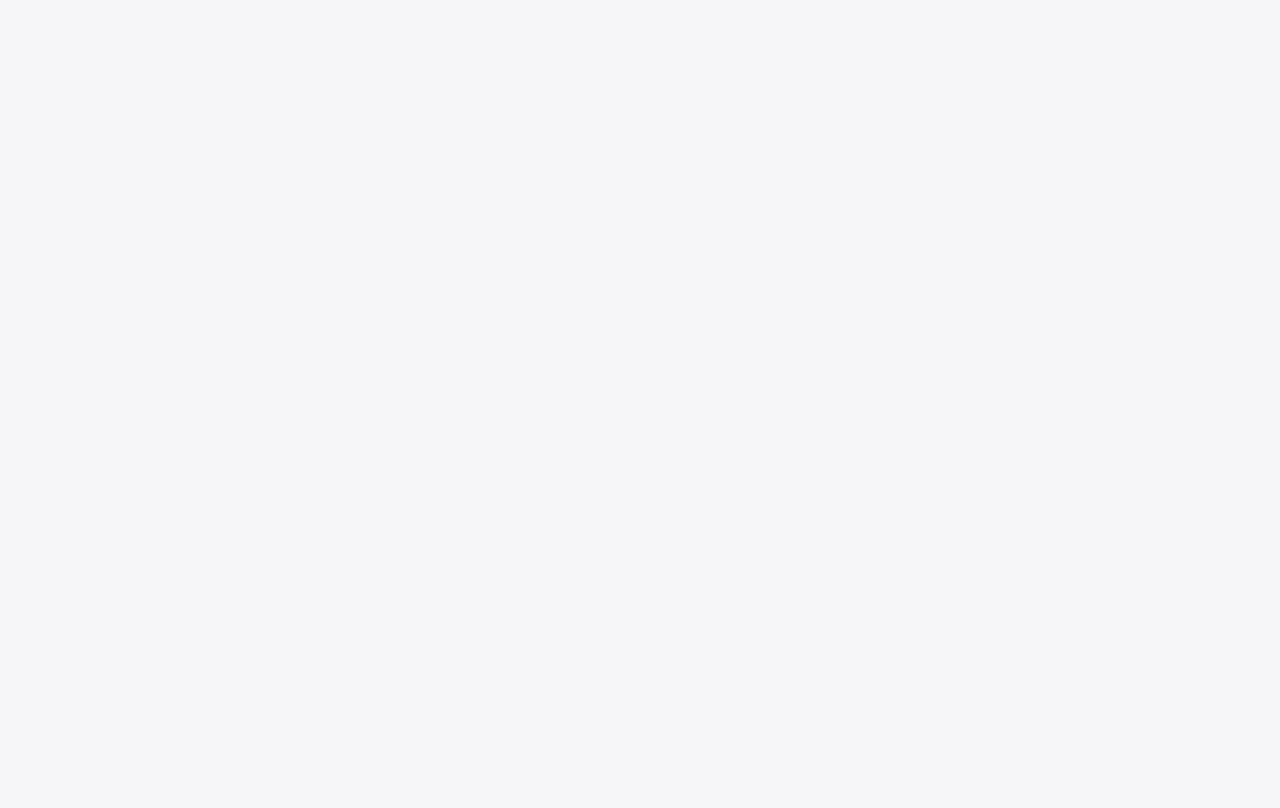
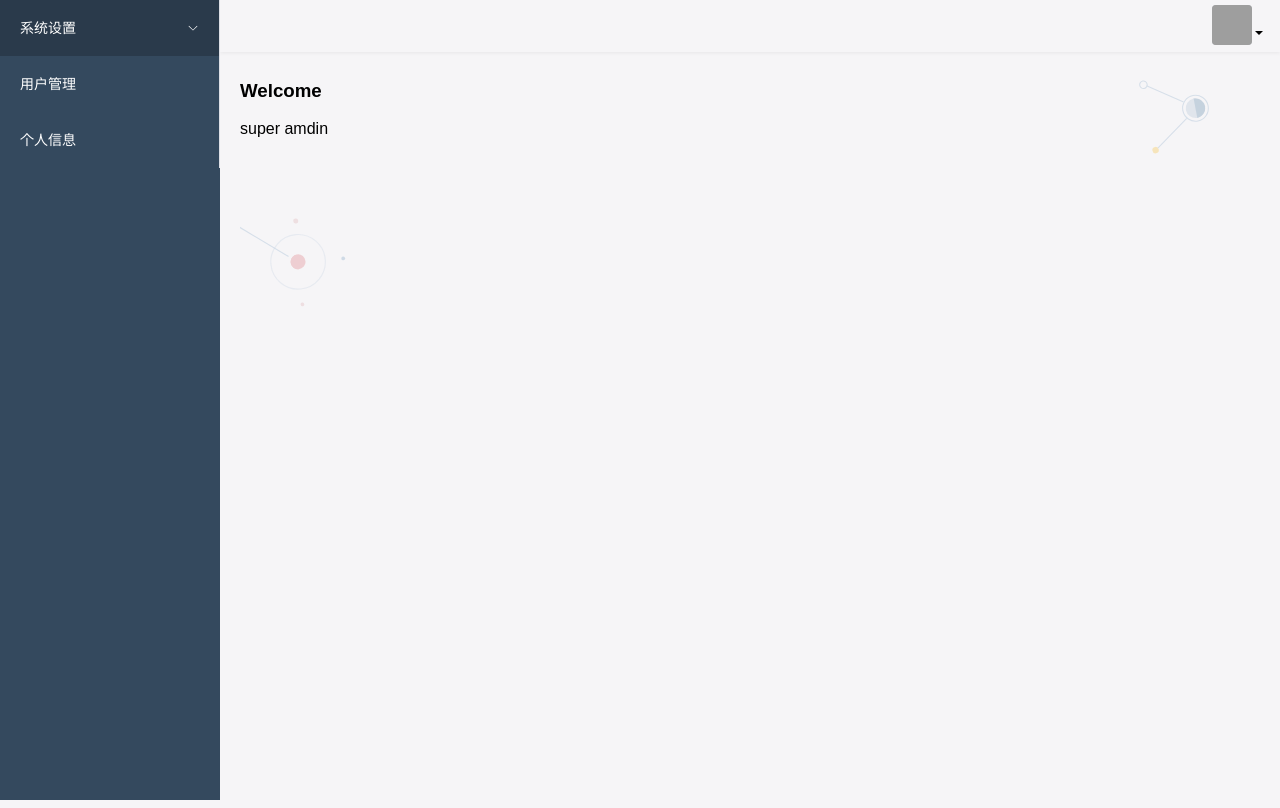
Before and after one commit to Alioth996/vue-gin-login-register, a Vue app in the folder client/: page /dashboard in a window 1280 px wide. Before the commit this address had no page. Built offline with nearby package versions, Linux system fonts and the light colour scheme; sample sign-in values are in the browser's storage; grey boxes are pictures that could not be loaded.

Commit message:
feat: add 404 page

```diff
--- a/client/src/assets/common.less
+++ b/client/src/assets/common.less
@@ -1,5 +1,7 @@
 * {
   box-sizing: border-box;
+  padding: 0;
+  margin: 0;
 }
 
 html,
--- a/client/src/main.js
+++ b/client/src/main.js
@@ -4,7 +4,6 @@ import router from './router'
 
 import ElementPlus from 'element-plus'
 import 'element-plus/dist/index.css'
-
 import '@/assets/common.less'
 
 const app = createApp(App)
--- a/client/src/router/index.js
+++ b/client/src/router/index.js
@@ -1,3 +1,4 @@
+import { ElMessage } from 'element-plus'
 import { createRouter, createWebHistory } from 'vue-router'
 
 const router = createRouter({
@@ -16,12 +17,33 @@ const router = createRouter({
       }
     },
     {
-      path: '/home/:username',
+      path: '/home',
       name: 'home',
       component: () => import('@/views/Home/Home.vue'),
-
+      redirect: '/dashboard',
+      children: [
+        {
+          name: 'dashboard',
+          path: '/dashboard',
+          component: () => import('@/views/Dashboard/index.vue')
+        }
+      ],
       meta: {
         title: 'home'
+      }
+    },
+    {
+      path: '/404',
+      name: 'PageNoExist',
+      component: () => import('../views/NotFound.vue'),
+      meta: {
+        title: 'Page not found'
+      }
+    },
+    {
+      path: '/:catchAll(.*)',
+      redirect: {
+        name: 'PageNoExist'
       }
     }
   ]
@@ -29,10 +51,11 @@ const router = createRouter({
 
 router.beforeEach((to, from, next) => {
   // 动态title
-  document.title = to.meta.title
+  document.title = to.meta.title ?? 'welcome'
   // 非跳转登录页并且没有登录,强制跳转login
   const re = localStorage.getItem('token')
   if (to.fullPath != '/login' && !re) {
+    ElMessage.error('未登录!!')
     next('/login')
   } else next()
 })
--- /dev/null
+++ b/client/src/views/Dashboard/index.vue
@@ -0,0 +1,20 @@
+<template>
+    <div class="dashboard">
+        <h1>Welcome</h1>
+        <br>
+        <p>super amdin</p>
+    </div>
+</template>
+
+<script setup>
+
+</script>
+
+<style scoped lang='less'>
+.dashboard {
+    width: 100%;
+    height: 100%;
+    background: url('../../assets/images/background.5825f033.svg') no-repeat center center/cover;
+
+}
+</style>
--- /dev/null
+++ b/client/src/views/Home/components/HomeHeader.vue
@@ -0,0 +1,41 @@
+<template>
+    <div class="home-header">
+        <el-dropdown trigger="click">
+            <span class="el-dropdown-link">
+                <el-avatar shape="square"
+                    src="https://wpimg.wallstcn.com/f778738c-e4f8-4870-b634-56703b4acafe.gif?imageView2/1/w/80/h/80" />
+                <span class="arrow"></span>
+            </span>
+            <template #dropdown>
+                <el-dropdown-menu>
+                    <el-dropdown-item>logout</el-dropdown-item>
+                    <el-dropdown-item>注销</el-dropdown-item>
+                </el-dropdown-menu>
+            </template>
+        </el-dropdown>
+    </div>
+    <!--  -->
+</template>
+
+<script setup>
+
+</script>
+
+<style scoped lang='less'>
+.home-header {
+    display: flex;
+    justify-content: end;
+    padding: 5px 20px 5px 0;
+    box-shadow: 0 1px 4px #00000010;
+}
+
+.arrow {
+    display: inline-block;
+    transform: translate(3px, -10px);
+    width: 0;
+    height: 0;
+    border-left: 4px solid transparent;
+    border-right: 4px solid transparent;
+    border-top: 4px solid #000;
+}
+</style>
--- /dev/null
+++ b/client/src/views/Home/components/HomeMenu.vue
@@ -0,0 +1,61 @@
+<template>
+    <div class="home-menu">
+        <el-menu active-text-color="#ffd04b" router background-color="#34495e" class="el-menu-vertical-demo"
+            default-active="2" text-color="#fff" @open="handleOpen" @close="handleClose">
+            <el-sub-menu index="1">
+                <template #title>
+                    <span>系统设置</span>
+                </template>
+                <el-menu-item index="1-1">item one</el-menu-item>
+                <el-menu-item index="1-2">item two</el-menu-item>
+            </el-sub-menu>
+            <el-menu-item index="/usermange" v-if="role">
+                <!-- 超管和管员可见 -->
+                <span>用户管理</span>
+            </el-menu-item>
+            <el-menu-item index="3">
+                <span>个人信息</span>
+            </el-menu-item>
+        </el-menu>
+    </div>
+</template>
+
+<script setup>
+import { onMounted, ref } from 'vue';
+import { useRouter } from 'vue-router';
+const router = useRouter()
+const role = ref(1)
+
+onMounted(() => {
+    pushRoute(role.value)
+})
+
+// 根据用户角色添加路由
+const pushRoute = (role) => {
+    if (!role) {
+        return
+    }
+    router.addRoute('home', {
+        path: '/usermange',
+        component: () => import('@/views/用户管理/index.vue')
+    })
+
+}
+
+const handleOpen = () => {
+
+}
+const handleClose = () => {
+
+}
+
+
+
+</script>
+
+<style scoped lang='less'>
+.home-menu {
+    height: 100%;
+    background: #34495e;
+}
+</style>
--- a/client/src/views/Login/index.vue
+++ b/client/src/views/Login/index.vue
@@ -42,13 +42,13 @@ const loginUser = async (v) => {
         router.replace({
             name: 'home',
             // query正常
-            query: {
-                username: v.username
-            },
-            // params: 似乎必须使用动态路由才能传参,不然则为空,知识盲区
-            params: {
-                username: v.username
-            }
+            // query: {
+            //     username: v.username
+            // },
+            // // params: 似乎必须使用动态路由才能传参,不然则为空,知识盲区
+            // params: {
+            //     username: v.username
+            // }
         })
         timer = null
         clearTimeout(timer)
@@ -64,13 +64,13 @@ const registerUser = async (v) => {
     timer = setTimeout(() => {
         router.replace({
             name: 'home',
-            query: {
-                username: v.username
-            },
+            // query: {
+            //     username: v.username
+            // },
 
-            params: {
-                username: v.username
-            }
+            // params: {
+            //     username: v.username
+            // }
         })
         timer = null
         clearTimeout(timer)
--- /dev/null
+++ b/client/src/views/NotFound.vue
@@ -0,0 +1,10 @@
+<template>
+    <div></div>
+</template>
+<style scoped>
+div {
+    width: 100%;
+    height: 100%;
+    background: url('../assets/images/404.png') no-repeat center center;
+}
+</style>
--- /dev/null
+++ b/client/src/views/用户管理/index.vue
@@ -0,0 +1,73 @@
+<template>
+    <el-table :data="tableData" style="width: 100%">
+        <el-table-column label="Date" width="180">
+            <template #default="scope">
+                <div style="display: flex; align-items: center">
+                    <el-icon>
+                        <timer />
+                    </el-icon>
+                    <span style="margin-left: 10px">{{ scope.row.date }}</span>
+                </div>
+            </template>
+        </el-table-column>
+        <el-table-column label="Name" width="180">
+            <template #default="scope">
+                <el-popover effect="light" trigger="hover" placement="top" width="auto">
+                    <template #default>
+                        <div>name: {{ scope.row.name }}</div>
+                        <div>address: {{ scope.row.address }}</div>
+                    </template>
+                    <template #reference>
+                        <el-tag>{{ scope.row.name }}</el-tag>
+                    </template>
+                </el-popover>
+            </template>
+        </el-table-column>
+        <el-table-column label="Operations">
+            <template #default="scope">
+                <el-button size="small" @click="handleEdit(scope.$index, scope.row)">Edit</el-button>
+                <el-button size="small" type="danger" @click="handleDelete(scope.$index, scope.row)">Delete</el-button>
+            </template>
+        </el-table-column>
+    </el-table>
+</template>
+
+  <script lang="ts" setup>
+  import { Timer } from '@element-plus/icons-vue'
+
+  interface User {
+      date: string
+      name: string
+      address: string
+  }
+
+  const handleEdit = (index: number, row: User) => {
+      console.log(index, row)
+  }
+  const handleDelete = (index: number, row: User) => {
+      console.log(index, row)
+  }
+
+  const tableData: User[] = [
+      {
+          date: '2016-05-03',
+          name: 'Tom',
+          address: 'No. 189, Grove St, Los Angeles',
+      },
+      {
+          date: '2016-05-02',
+          name: 'Tom',
+          address: 'No. 189, Grove St, Los Angeles',
+      },
+      {
+          date: '2016-05-04',
+          name: 'Tom',
+          address: 'No. 189, Grove St, Los Angeles',
+      },
+      {
+          date: '2016-05-01',
+          name: 'Tom',
+          address: 'No. 189, Grove St, Los Angeles',
+      },
+  ]
+  </script>
```
Also changed, not shown: client/src/assets/images/404.png (added).
